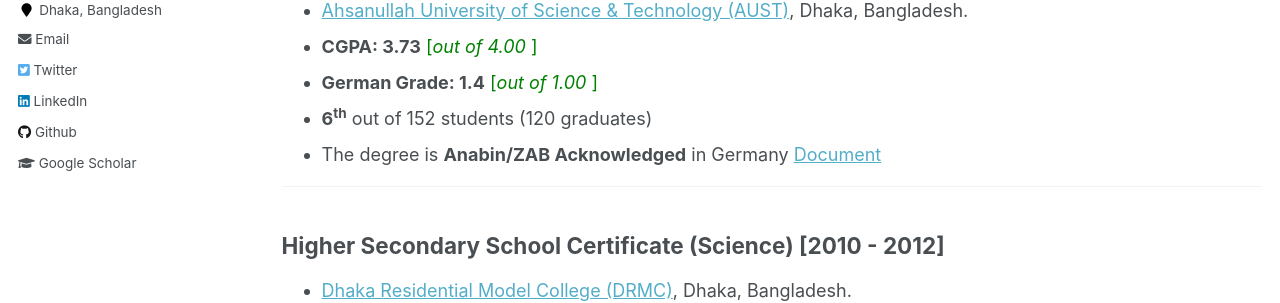
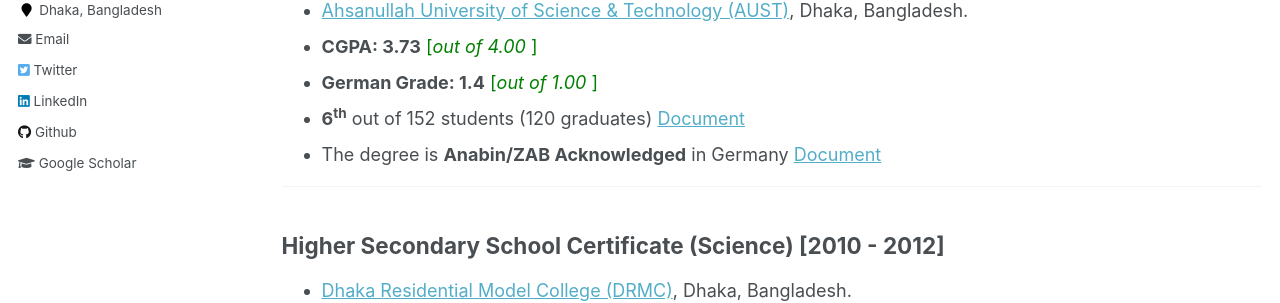
Before and after one commit to AhsanulBariRomi/ahsanul-bari.github.io, a Jekyll site: the page built from _pages/education-achievements.md, in a window 1280 px wide and 900 px high. Shown: the part 395-698 px from the top of the window. Built offline with Jekyll 4.4.1, drawn with Linux system fonts in a browser that asks for light colours.

Commit message:
BSc Position Certificate

```diff
--- a/_pages/education-achievements.md
+++ b/_pages/education-achievements.md
@@ -17,7 +17,7 @@ redirect_from:
 - [Ahsanullah University of Science & Technology (AUST)](http://aust.edu/), Dhaka, Bangladesh.
 - **CGPA: 3.73** <span style ="color:Green"> [*out of 4.00* ] </span>
 - **German Grade: 1.4** <span style ="color:Green"> [*out of 1.00* ] </span>
-- **6<sup>th</sup>** out of 152 students (120 graduates)
+- **6<sup>th</sup>** out of 152 students (120 graduates) [Document](https://drive.google.com/file/d/14UKNSfVW9XKWmCFaWEZd9YQDxMdPwrJZ/view?usp=sharing)
 - The degree is **Anabin/ZAB Acknowledged** in Germany [Document](https://drive.google.com/file/d/1ialRS5SUajESkGWtNKjB11UJWY5vGiBf/view?usp=sharing)
 
 ---
```
